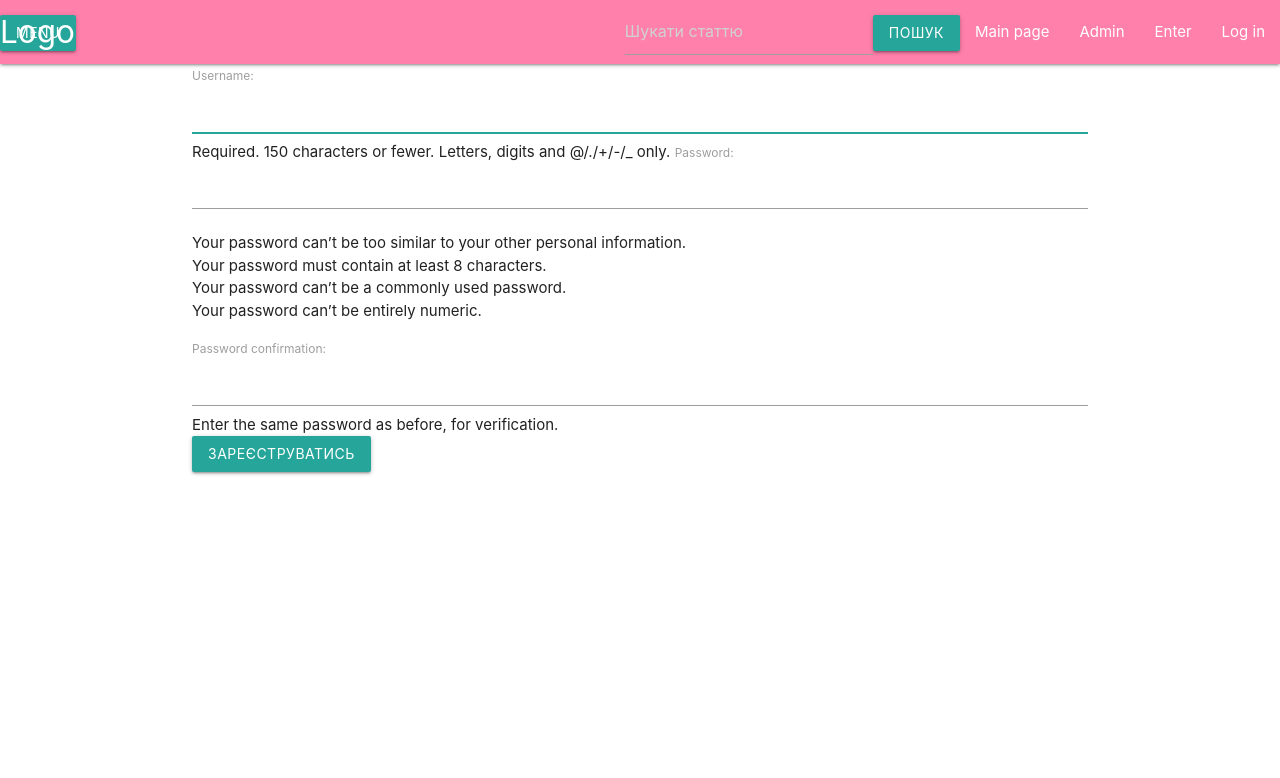
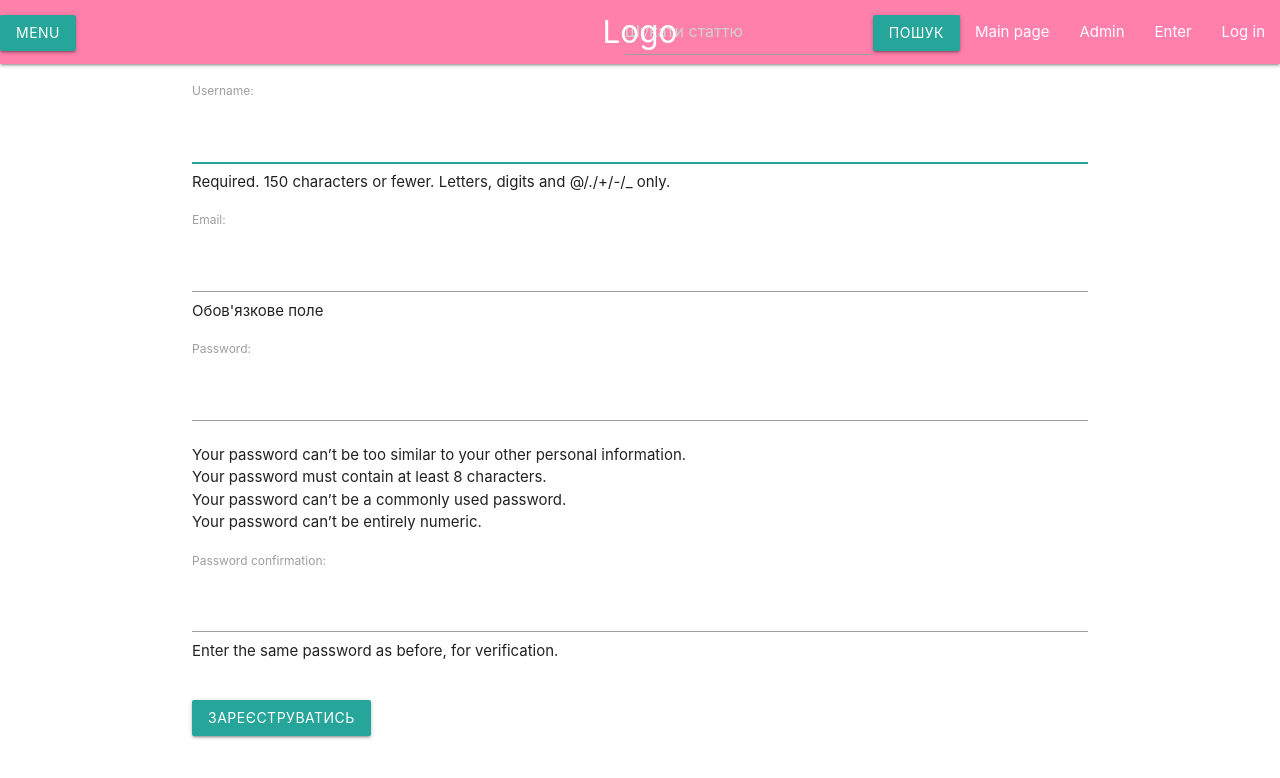
Before and after one commit to vladahvala/django_proj, a Django app: page /register/ in a window 1280 px wide. Shown: the top 778 px of the page. Run offline with Django 4.2, Linux system fonts and the light colour scheme.

Commit message:
registrational field functionality

```diff
--- a/first_djando_proj-main/blog/forms.py
+++ b/first_djando_proj-main/blog/forms.py
@@ -1,5 +1,13 @@
 from django import forms
+from django.contrib.auth.models import User
 from .models import Profile, Comment
+from django.contrib.auth.forms import UserCreationForm
+
+class RegisterForm(UserCreationForm): #наслідування
+    email = forms.EmailField(max_length=100, help_text="Обов'язкове поле")
+    class Meta:
+        model = User
+        fields = ('username', 'email', 'password1', 'password2')
 
 class ProfileForm(forms.ModelForm):
     avatar = forms.ImageField(widget=forms.FileInput(attrs={'class':'form-control-file'}))
--- a/first_djando_proj-main/blog/templates/navbar.html
+++ b/first_djando_proj-main/blog/templates/navbar.html
@@ -16,7 +16,7 @@
         <div class="navbar-fixed">
           <nav>
               <div class="nav-wrapper pink accent-1">
-                <a href="/" class="brand-logo white-text">Logo</a>
+                <a href="/" class="center brand-logo white-text">Logo</a>
                 <ul id="nav-mobile" class="right hide-on-med-and-down">
                   <li>
                     <form method=POST action="{% url 'search' %}" id="search_nav">
--- a/first_djando_proj-main/blog/templates/register.html
+++ b/first_djando_proj-main/blog/templates/register.html
@@ -3,7 +3,15 @@
     <div class = "container">
         <form method="POST">
             {% csrf_token %}
-            {{ form }}
+            {% for field in form %}
+                <p class="red-text">{{field.errors}}</p>
+                <p class="text-black">{{field.label_tag}}</p>
+                <div class="input-field col s10">
+                    {{ field }}
+                    <span>{{ field.help_text}}</span>
+                </div>
+            {% endfor %}
+            <span  class="red-text">{{ form.non_field_errors }}</span>
             <br>
             <button  class="waves-effect waves-light btn", type="submit">Зареєструватись</button>
         </form>
--- a/first_djando_proj-main/blog/views.py
+++ b/first_djando_proj-main/blog/views.py
@@ -2,8 +2,8 @@ from django.shortcuts import render, redirect
 from .models import Post, Profile, Comment, Category
 from django.contrib import messages
 from django.contrib.auth import login, logout, authenticate
-from django.contrib.auth.forms import UserCreationForm, AuthenticationForm
-from .forms import ProfileForm, AddCommentForm
+from django.contrib.auth.forms import AuthenticationForm
+from .forms import ProfileForm, AddCommentForm, RegisterForm
 from django.core.paginator import Paginator, PageNotAnInteger, EmptyPage
 from django.contrib.auth.decorators import login_required
 
@@ -141,7 +141,7 @@ def slug_process(request, slug):
 def register(request):
     #POST incoming
     if request.method == "POST":
-        form = UserCreationForm(request.POST)#POST - словник зі всіма даними користувачі
+        form = RegisterForm(request.POST)#POST - словник зі всіма даними користувачі
         if form.is_valid():
             user = form.save()
             login(request, user)
@@ -155,7 +155,7 @@ def register(request):
             return render(request, 'register.html', {'form': form})
 
     #GET incoming
-    data_dict = {'form': UserCreationForm}
+    data_dict = {'form': RegisterForm}
     return render(request, 'register.html', data_dict)
 
 def logout_request(request):
```
